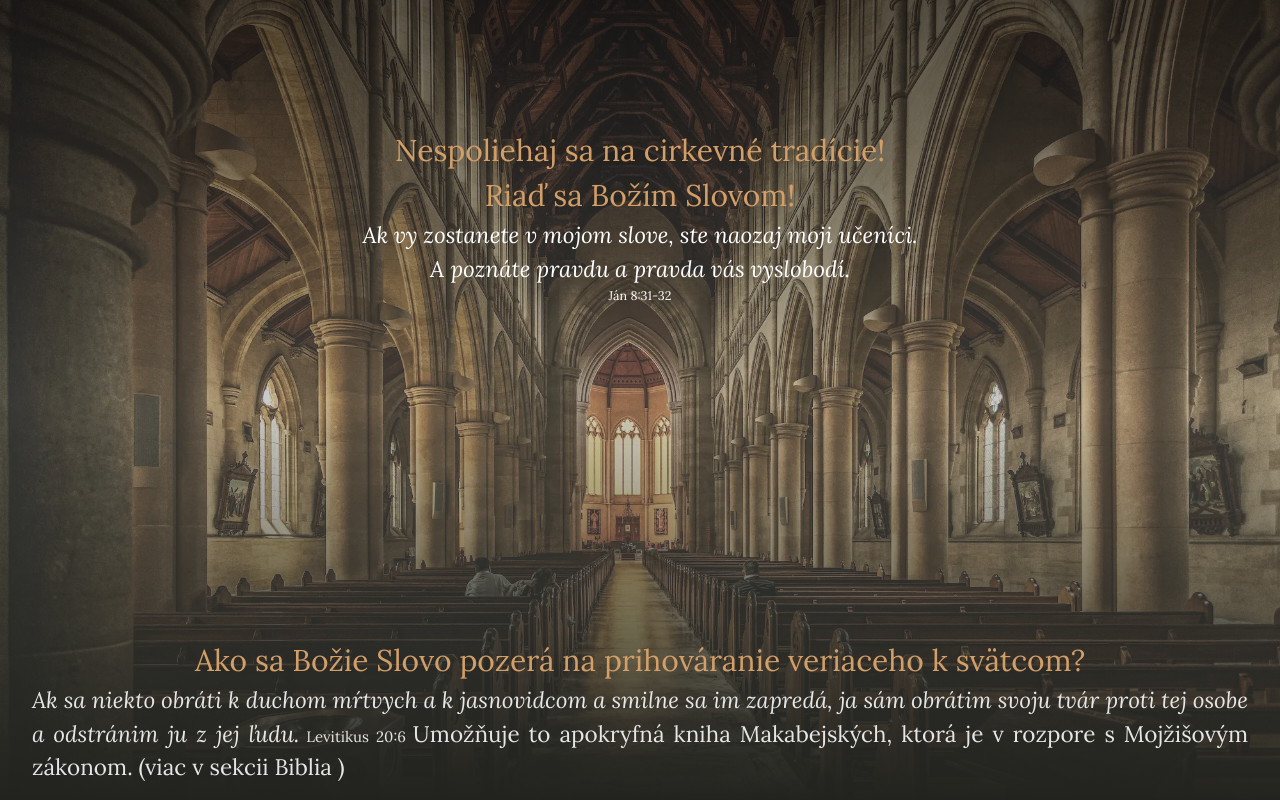
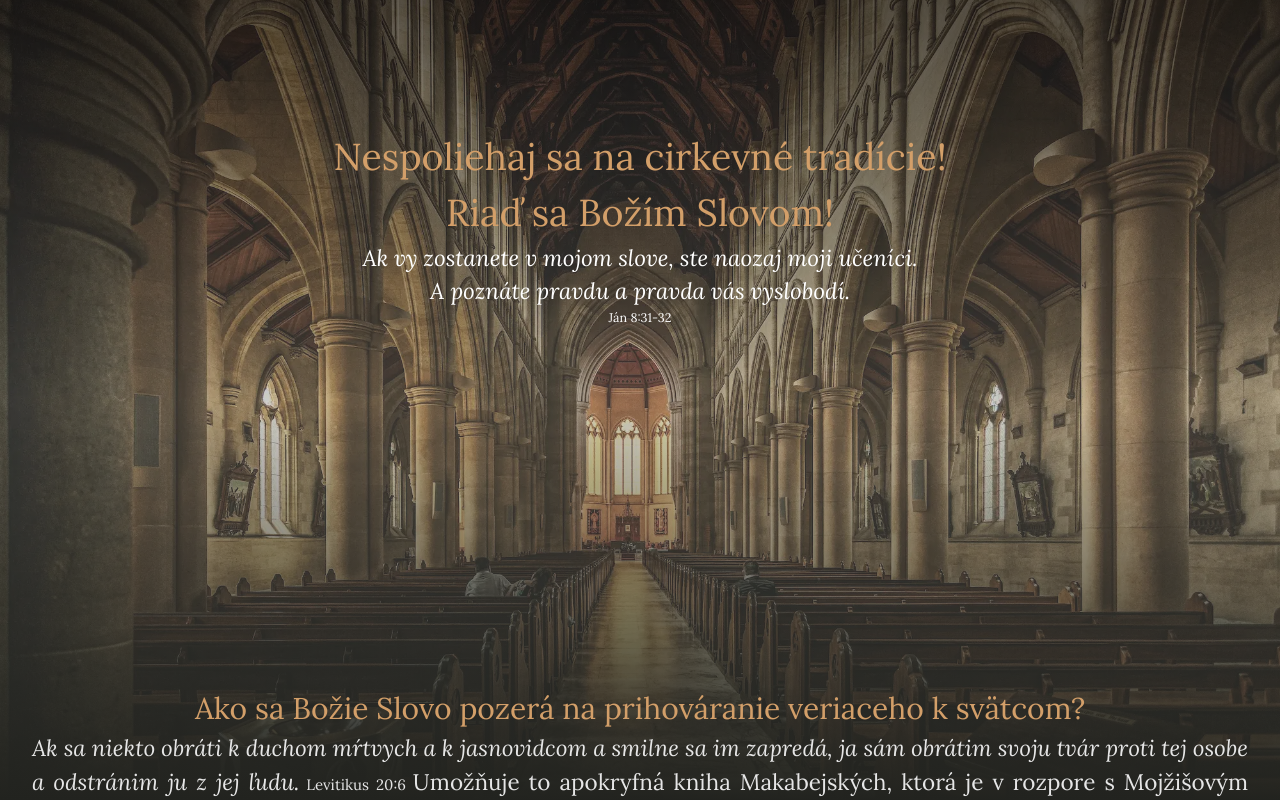
Before and after one commit to pkvarg/katolickaviera.sk, a React (Vite) app: page / in a window 1280 px wide. Shown: the top 800 px of the page. Built offline with nearby package versions, Linux system fonts and the light colour scheme.

Commit message:
23sep corrs

```diff
--- a/src/pages/Home.jsx
+++ b/src/pages/Home.jsx
@@ -23,7 +23,7 @@ const Home = () => {
   return (
     <>
       <main className='hero-bg relative'>
-        <h1 className='text-title text-center text-[25px] lg:text-[30px] pt-2 pt-[30px] lg:pt-[10%]'>
+        <h1 className='text-title text-center text-[25px] lg:text-[37.5px] pt-2 pt-[30px] lg:pt-[10%]'>
           Nespoliehaj sa na cirkevné tradície! <br /> Riaď sa Božím Slovom!
         </h1>
         <div className='text-[#FFFFFF] text-[22.5px] flex flex-col items-center '>
@@ -36,7 +36,7 @@ const Home = () => {
 
           <span className='text-[12.5px]'> Ján 8:31-32</span>
         </div>
-        <div className='hidden lg:flex flex-col absolute bottom-0 lg:bottom-4 xl:bottom-4 l-0 px-8'>
+        <div className='hidden lg:flex flex-col absolute bottom-0 lg:bottom-4 xl:-bottom-8 l-0 px-8'>
           <h1 className='text-title text-center text-[25px] lg:text-[30px] pt-4 '>
             Ako sa Božie Slovo pozerá na prihováranie veriaceho k svätcom?
           </h1>
```
